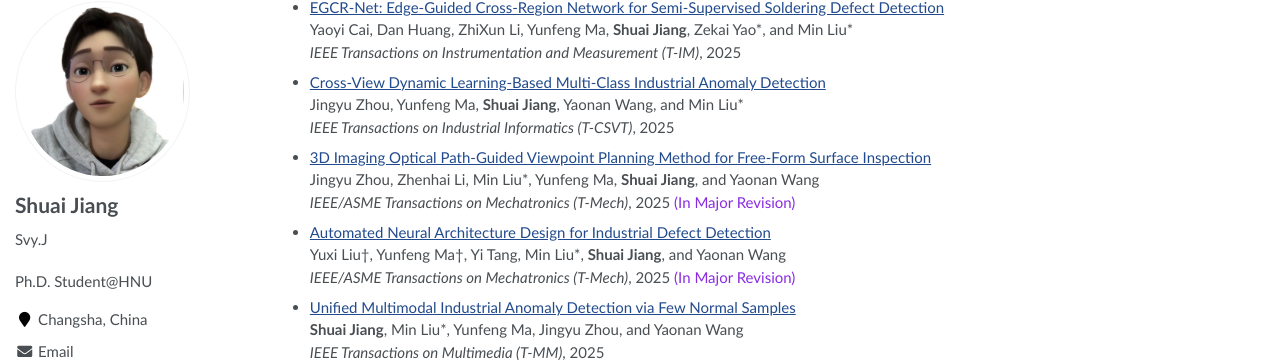
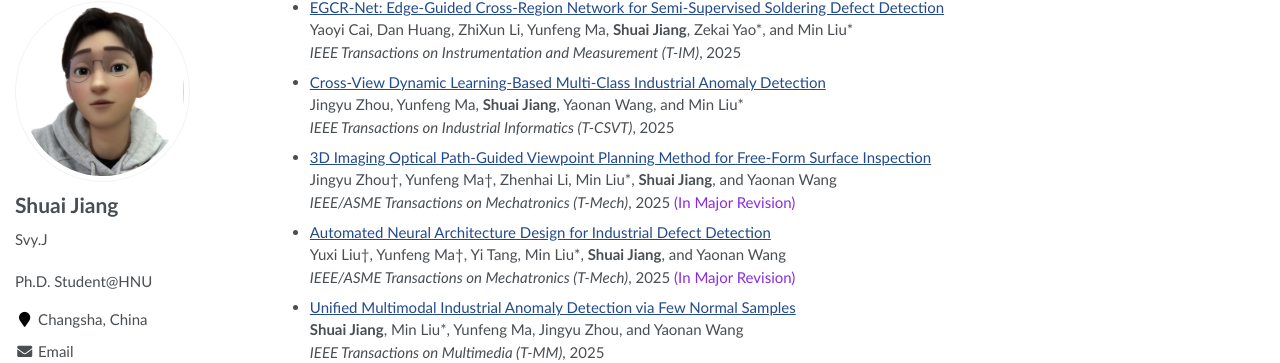
Before and after one commit to SvyJ/svyj.github.io, a Jekyll site: the page built from _pages/index.md, in a window 1280 px wide and 900 px high, scrolled down 2722 px. Shown: the part 90-453 px from the top of the window. Built offline with Jekyll 4.4.1, drawn with Linux system fonts in a browser that asks for light colours.

```diff
--- a/_pages/index.md
+++ b/_pages/index.md
@@ -191,7 +191,7 @@ _IEEE Transactions on Automation Science and Engineering (T-ASE)_, 2025<br>
   _IEEE Transactions on Industrial Informatics (T-CSVT)_, 2025<br>
 
 - [3D Imaging Optical Path-Guided Viewpoint Planning Method for Free-Form Surface Inspection](https://ieeexplore.ieee.org/xpl/RecentIssue.jsp?punumber=3516)<br>
-  Jingyu Zhou, Zhenhai Li, Min Liu*, Yunfeng Ma, **Shuai Jiang**, and Yaonan Wang<br>
+  Jingyu Zhou†, Yunfeng Ma†, Zhenhai Li, Min Liu*, **Shuai Jiang**, and Yaonan Wang<br>
   _IEEE/ASME Transactions on Mechatronics (T-Mech)_, 2025 <font color="#8A2BE2">(In Major Revision)</font><br>
 
 - [Automated Neural Architecture Design for Industrial Defect Detection](https://ieeexplore.ieee.org/xpl/RecentIssue.jsp?punumber=3516)<br>
```
